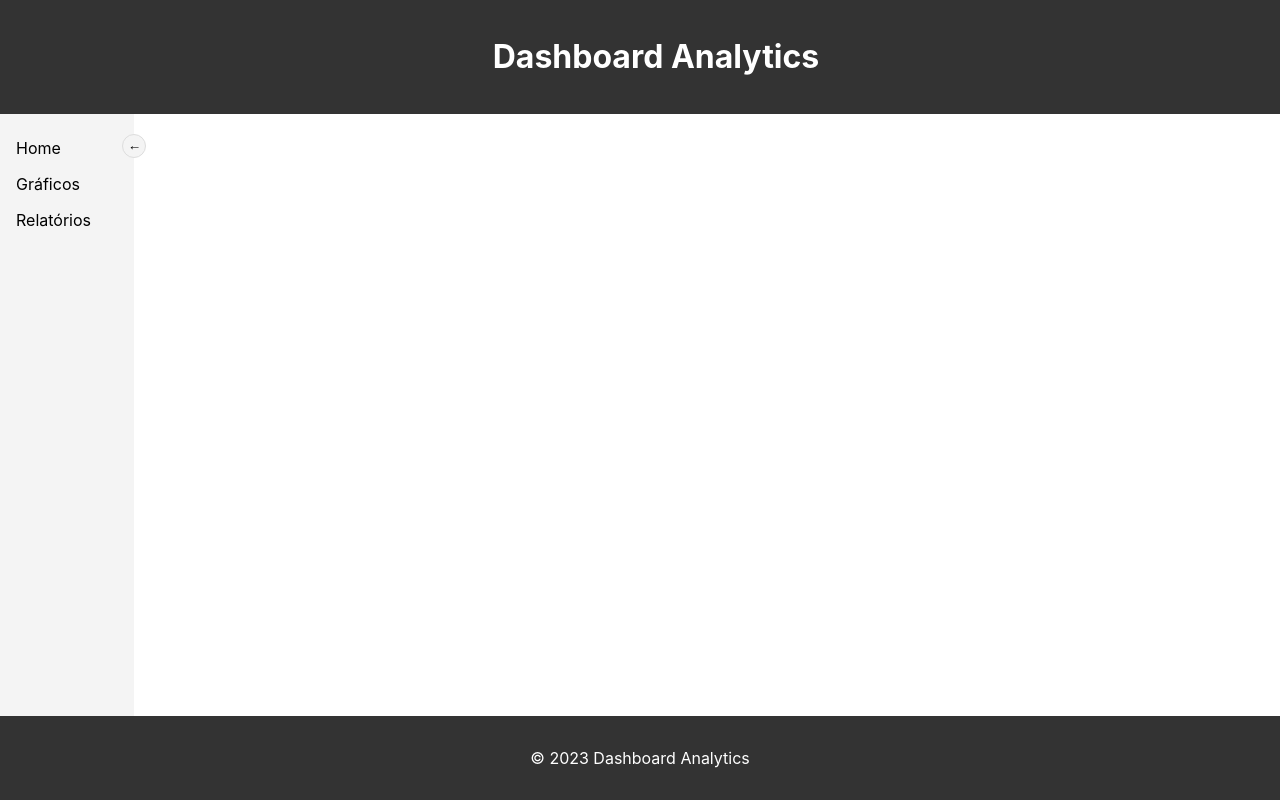
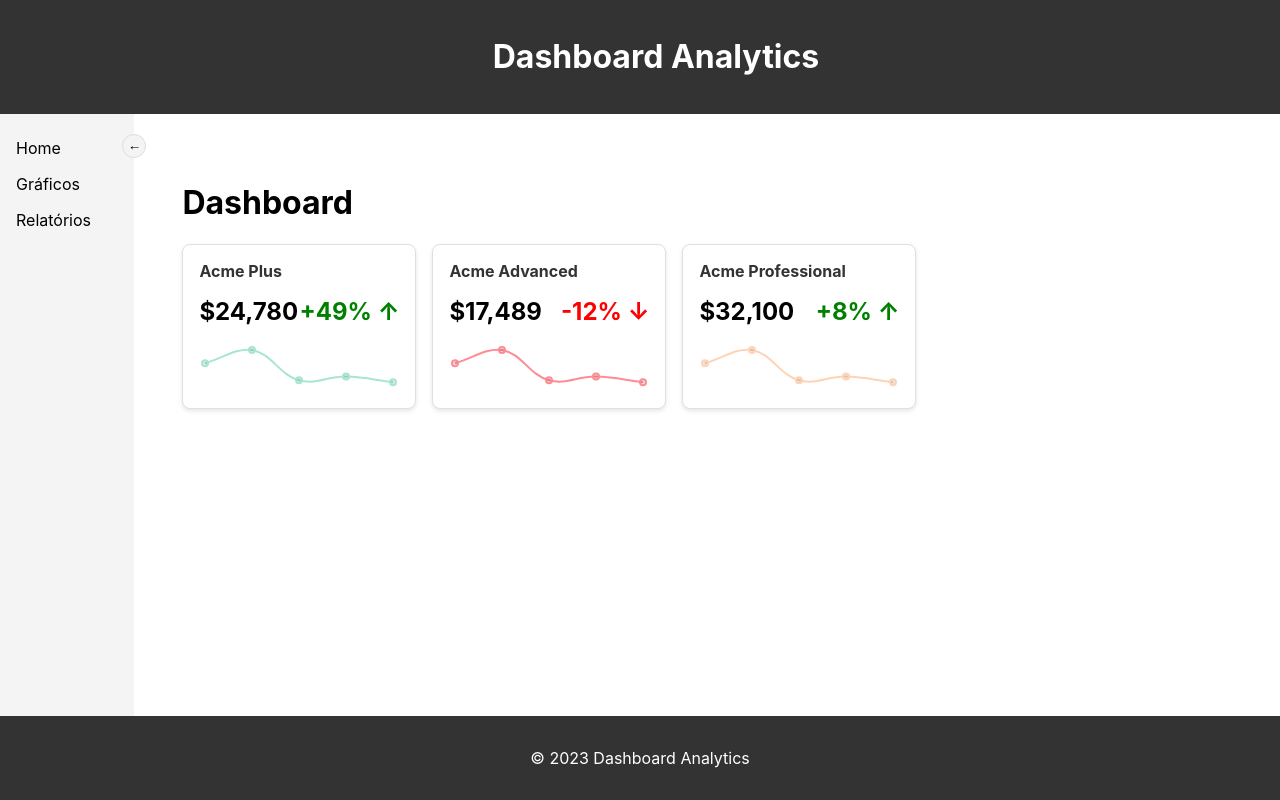
Before and after one commit to klevessond/estudo, a React (Create React App) app in the folder frontend/: page / in a window 1280 px wide. Shown: the top 800 px of the page. Built offline with nearby package versions, Linux system fonts and the light colour scheme.

Commit message:
uso de matricccard

```diff
--- a/frontend/src/App.js
+++ b/frontend/src/App.js
@@ -2,6 +2,7 @@ import logo from './logo.svg';
 import React, { useState, useEffect } from 'react';
 import './App.css';
 import ClienteServices from './services/Clienteservices.js';
+import Dashboard from './components/pages/Dashborad/Dashboard.jsx';
 import Layout from './components/layout/layout.jsx';
 
 /*
@@ -54,7 +55,7 @@ return (
 const App = () =>{
   return(
     <Layout>
-
+      <Dashboard />
     </Layout>
 
   );
--- /dev/null
+++ b/frontend/src/components/metricard/MetricCard.css
@@ -0,0 +1,36 @@
+.metric-card {
+    background-color: #fff;
+    border: 1px solid #e0e0e0;
+    border-radius: 8px;
+    padding: 1rem;
+    box-shadow: 0 2px 4px rgba(0, 0, 0, 0.1);
+    width: 200px;
+}
+
+.metric-card h3 {
+    margin: 0;
+    font-size: 1rem;
+    color: #333;
+}
+
+.metric-value {
+    display: flex;
+    justify-content: space-between;
+    align-items: center;
+    margin: 1rem 0;
+}
+
+.metric-value span {
+    font-size: 1.5rem;
+    font-weight: bold;
+}
+
+.percentage {
+    font-size: 0.9rem;
+}
+
+.metric-graph {
+    height: 50px;
+    margin-top: 1rem;
+    border-radius: 4px;
+}
--- /dev/null
+++ b/frontend/src/components/metricard/MetricCard.jsx
@@ -0,0 +1,77 @@
+import React, { useRef, useEffect } from 'react';
+import { Chart, LineController, LineElement, PointElement, LinearScale, CategoryScale } from 'chart.js';
+import './MetricCard.css';
+
+Chart.register(LineController, LineElement, PointElement, LinearScale, CategoryScale);
+
+const MetricCard = ({ title, value, percentage, trend, graphColor }) => {
+    const chartRef = useRef(null);
+    const chartInstance = useRef(null); // Referência para a instância do gráfico
+
+    useEffect(() => {
+        const ctx = chartRef.current.getContext('2d');
+
+        // Destruir o gráfico anterior, se existir
+        if (chartInstance.current) {
+            chartInstance.current.destroy();
+        }
+
+        // Criar um novo gráfico
+        chartInstance.current = new Chart(ctx, {
+            type: 'line',
+            data: {
+                labels: ['Jan', 'Feb', 'Mar', 'Apr', 'May'],
+                datasets: [{
+                    data: [12, 19, 3, 5, 2],
+                    borderColor: graphColor,
+                    borderWidth: 2,
+                    tension: 0.4,
+                    fill: false,
+                }],
+            },
+            options: {
+                responsive: true,
+                maintainAspectRatio: false,
+                plugins: {
+                    legend: {
+                        display: false,
+                    },
+                },
+                scales: {
+                    x: {
+                        display: false,
+                    },
+                    y: {
+                        display: false,
+                    },
+                },
+            },
+        });
+
+        // Limpar o gráfico quando o componente for desmontado
+        return () => {
+            if (chartInstance.current) {
+                chartInstance.current.destroy();
+            }
+        };
+    }, [graphColor]);
+
+    const trendColor = trend === 'up' ? 'green' : 'red';
+
+    return (
+        <div className="metric-card">
+            <h3>{title}</h3>
+            <div className="metric-value">
+                <span>{value}</span>
+                <span className="percentage" style={{ color: trendColor }}>
+                    {percentage} {trend === 'up' ? '↑' : '↓'}
+                </span>
+            </div>
+            <div className="metric-graph">
+                <canvas ref={chartRef}></canvas>
+            </div>
+        </div>
+    );
+};
+
+export default MetricCard;
--- /dev/null
+++ b/frontend/src/components/pages/Dashborad/Dashboard.css
@@ -0,0 +1,9 @@
+.dashboard {
+    padding: 2rem;
+}
+
+.metric-cards {
+    display: flex;
+    gap: 1rem;
+    flex-wrap: wrap;
+}
--- /dev/null
+++ b/frontend/src/components/pages/Dashborad/Dashboard.jsx
@@ -0,0 +1,36 @@
+import React, { useRef, useEffect } from 'react';
+import MetricCard from '../../metricard/MetricCard';
+import './Dashboard.css';
+
+const Dashboard = () => {
+    return (
+        <div className="dashboard">
+            <h1>Dashboard</h1>
+            <div className="metric-cards">
+                <MetricCard
+                    title="Acme Plus"
+                    value="$24,780"
+                    percentage="+49%"
+                    trend="up"
+                    graphColor="#a8e6cf"
+                />
+                <MetricCard
+                    title="Acme Advanced"
+                    value="$17,489"
+                    percentage="-12%"
+                    trend="down"
+                    graphColor="#ff8b94"
+                />
+                <MetricCard
+                    title="Acme Professional"
+                    value="$32,100"
+                    percentage="+8%"
+                    trend="up"
+                    graphColor="#ffd3b6"
+                />
+            </div>
+        </div>
+    );
+};
+
+export default Dashboard;
```
